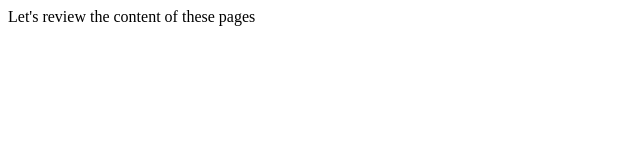
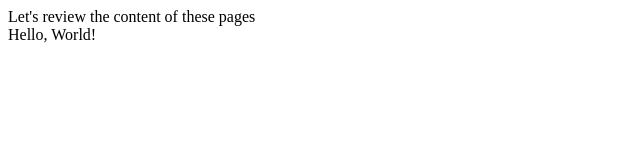
Before and after one commit to norbertsepp/norbertsepp.github.io, a plain HTML site: page index.html in a window 1280 px wide. Shown: the full height of the page, 0-640 px from the left. Drawn offline with Linux system fonts and the light colour scheme.

Commit message:
Initial commit

```diff
--- a/index.html
+++ b/index.html
@@ -4,6 +4,7 @@
     <title>Norbert SEPP's Pages</title>
   </head>
   <body>
-    Let's review the content of these pages
+    Let's review the content of these pages<br>
+	Hello, World!
   </body>
 </html>
```
